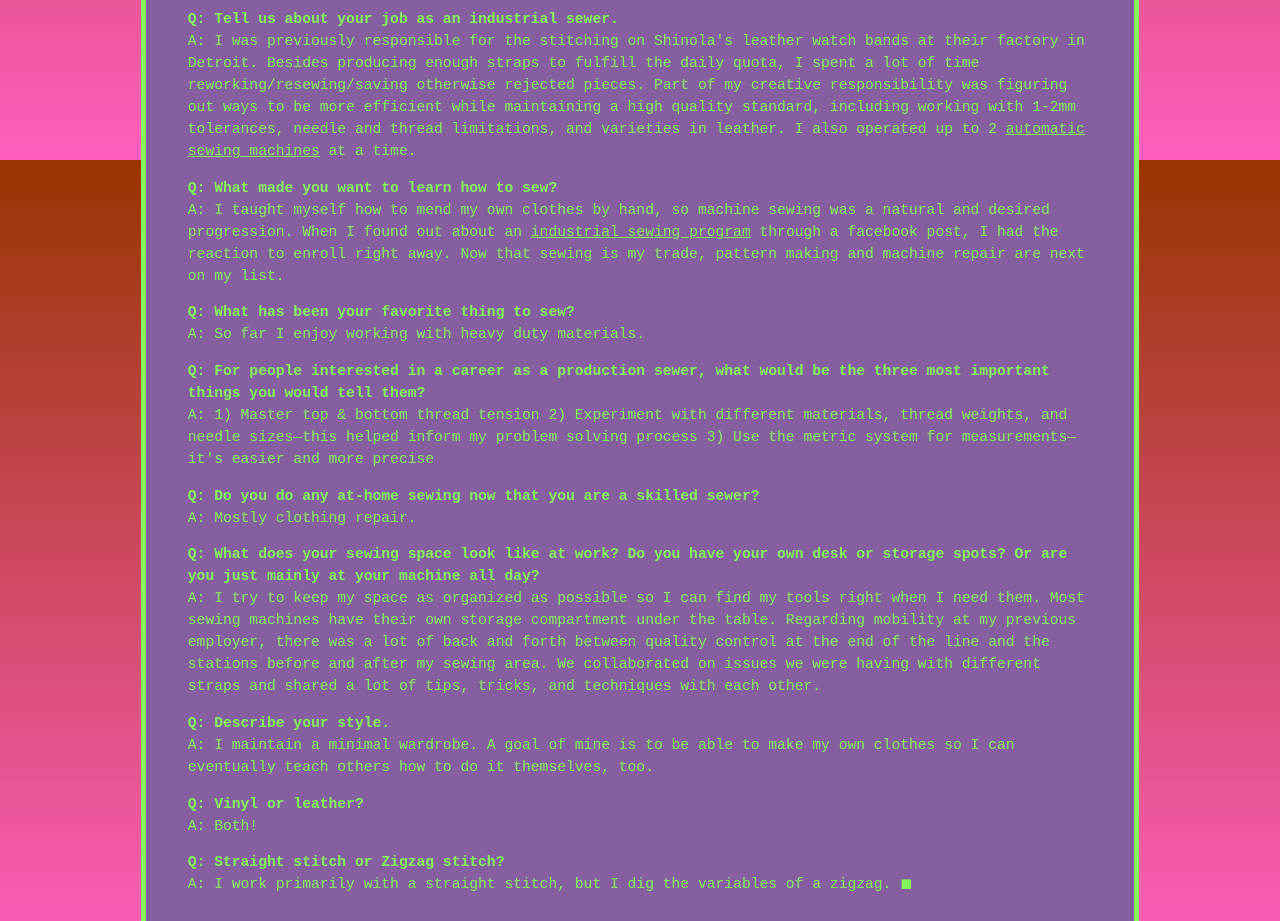
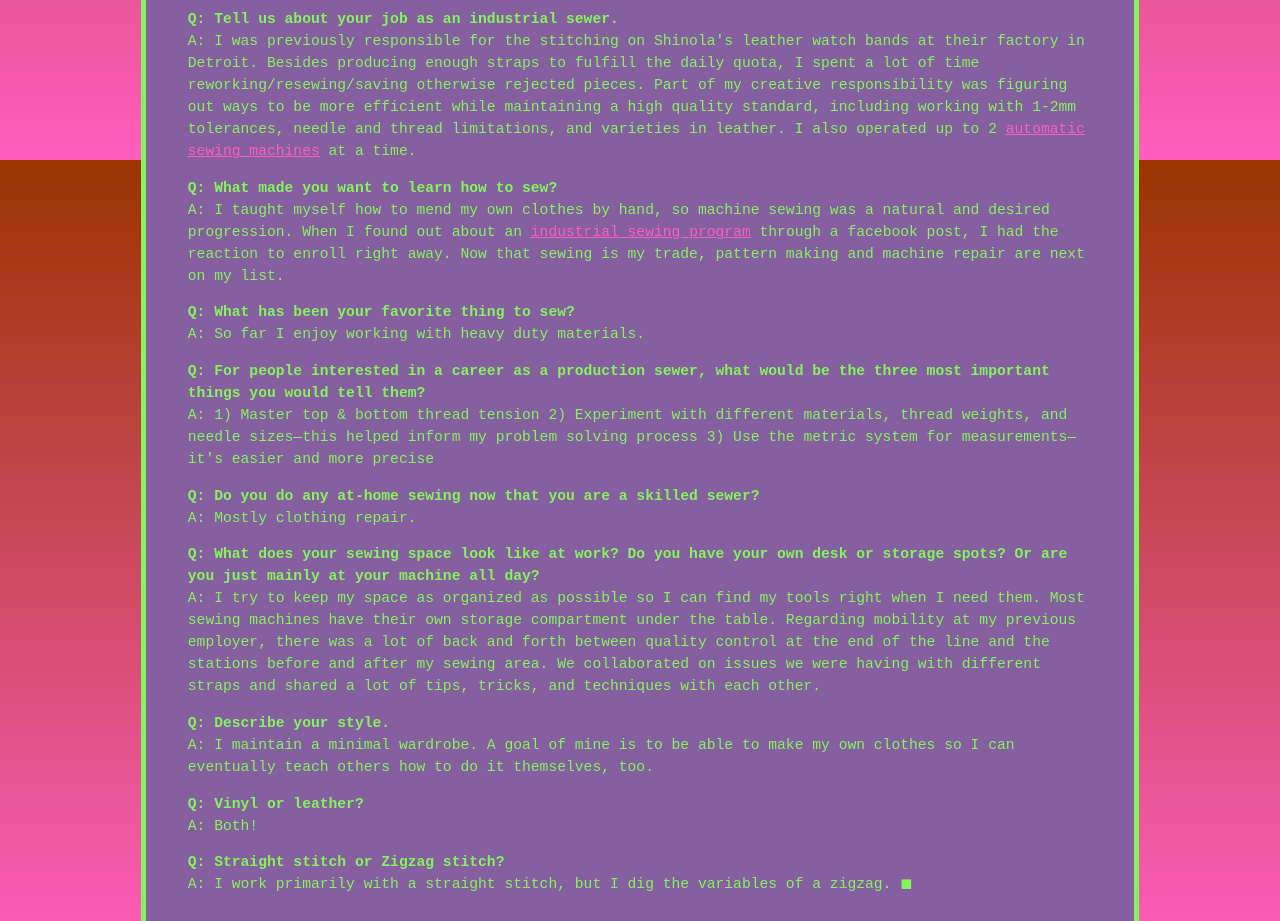
Before and after one commit to JACLYNHATCH/JACLYNHATCH.github.io, a plain HTML site: page index.html in a window 1280 px wide. Shown: the part 1440-2361 px from the top of the page. Drawn offline with Linux system fonts and the light colour scheme; a small style sheet from the web is missing.

Commit message:
link styles for interview text

```diff
--- a/style.css
+++ b/style.css
@@ -174,6 +174,16 @@ section.interview .interview-text h5 {
     padding-bottom: 2em;
 }
 
+section.interview .interview-text a {
+    color: #fe5dbd;
+}
+
+section.interview .interview-text a:hover,
+section.interview .interview-text a:active {
+    color: #b280d6;
+}
+
+
 section.interview .question,
 section.interview .answer {
     line-height: 1.5em;
```
